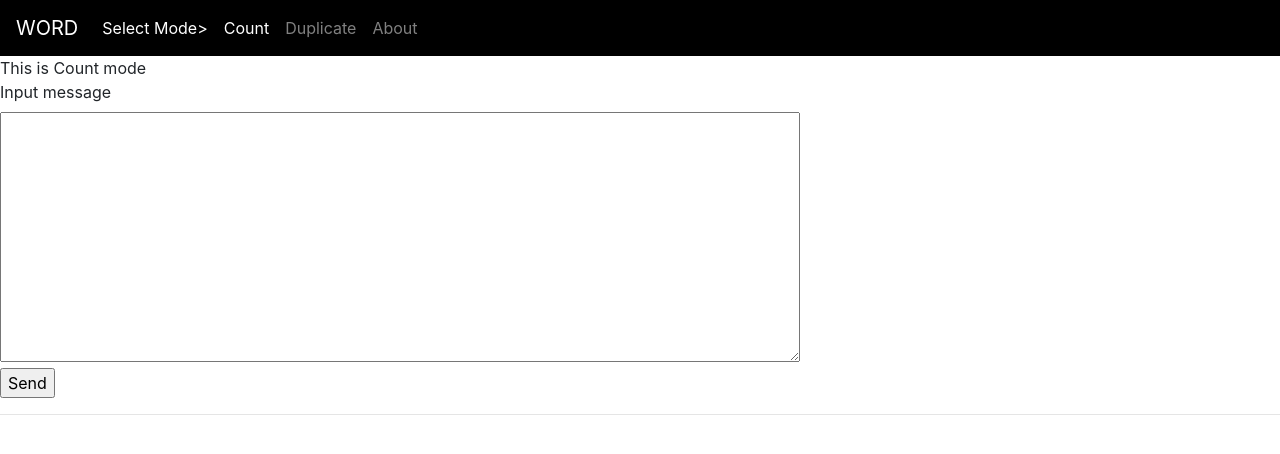
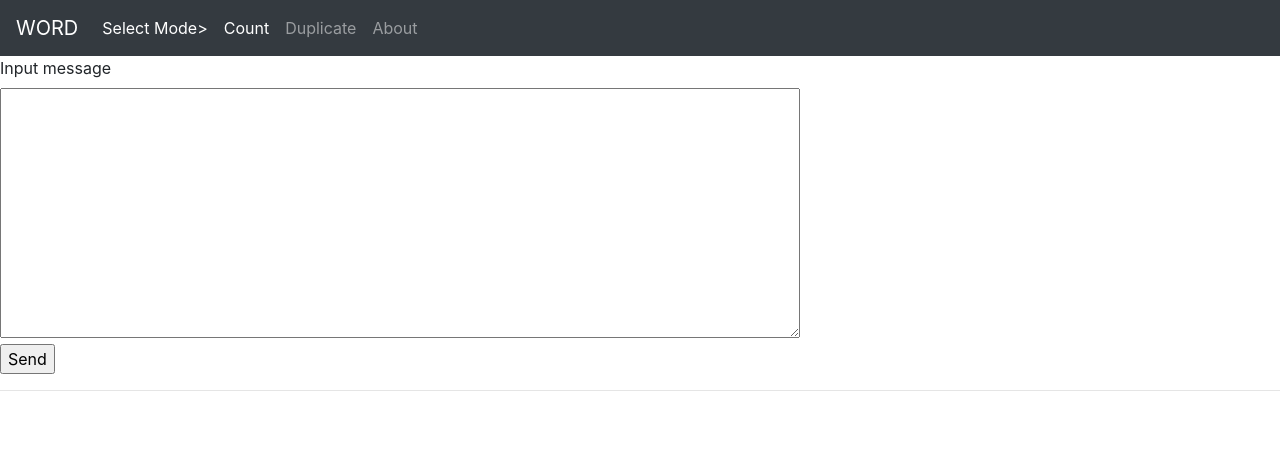
Before and after one commit to SirawitBu/Flask_tester, a Flask app: template templates/base.html in a window 1280 px wide. Shown: the top 454 px of the page. Run offline with Flask 2, Linux system fonts and the light colour scheme; the template is opened without the code that fills it: values that come from a table or form of the project are taken from there, others are empty; some libraries are stand-ins or nearby versions.

Commit message:
Add files via upload

```diff
--- a/templates/base.html
+++ b/templates/base.html
@@ -10,56 +10,44 @@
   <meta name="author" content="">
   <link rel="shortcut icon" href="/static/favicon.ico">
 
-  <!-- HTML5 shim, for IE 6-8 support of HTML elements -->
-  <!--[if lt IE 9]>
-    <script src="http://html5shim.googlecode.com/svn/trunk/html5.js"></script>
-  <![endif]-->
 <!-- CSS part  -->
   <style>
-        table,th,td,tr{
-            border: 1px solid black;
-            border-collapse: collapse;
-            text-align=center
+    .mHover:hover{
+      background-color: rgb(101, 207, 248);
+    }
+    #mClick:focus {
+      background-color: rgb(101, 207, 248);
+    }
+    #mClick:focus::after {
+      background-color: rgb(101, 207, 248);
+      content: ' ('attr(title)')';
     }
   </style>
 
   <link rel="stylesheet" href="https://cdn.jsdelivr.net/npm/bootstrap@4.4.1/dist/css/bootstrap.min.css" integrity="sha384-Vkoo8x4CGsO3+Hhxv8T/Q5PaXtkKtu6ug5TOeNV6gBiFeWPGFN9MuhOf23Q9Ifjh" crossorigin="anonymous">
   <script src="https://cdn.jsdelivr.net/npm/bootstrap@4.4.1/dist/js/bootstrap.min.js" integrity="sha384-wfSDF2E50Y2D1uUdj0O3uMBJnjuUD4Ih7YwaYd1iqfktj0Uod8GCExl3Og8ifwB6" crossorigin="anonymous"></script>
-
-  <!-- Rather use `less.js` to dynamically compile your `stylesheet/less` files? -->
   <script src="//cdnjs.cloudflare.com/ajax/libs/less.js/1.4.1/less.min.js"></script>
   <script>window.less || document.write('<script src="/static/js/less.js">\x3C/script>')</script>
-
-  <!-- Need Modernizr? Uncomment the following script. -->
-  <!-- <script src="/static/js/modernizr.js"></script> -->
 
 </head>
 
 <body>
-  <nav class="navbar navbar-expand-lg navbar navbar-dark" style="background-color: black;"">
+
+    <nav class="navbar navbar-expand-lg navbar-dark bg-dark" style="background-color: black; position: sticky; top: 0; width: 100%;">
       <a class="navbar-brand" href="#">WORD</a>
-        <button class="navbar-toggler" type="button" data-toggle="collapse" data-target="#navbarNav" aria-controls="navbarNav" aria-expanded="false" aria-label="Toggle navigation">
+      <button class="navbar-toggler" type="button" data-toggle="collapse" data-target="#navbarNavAltMarkup" aria-controls="navbarNavAltMarkup" aria-expanded="false" aria-label="Toggle navigation">
         <span class="navbar-toggler-icon"></span>
       </button>
-        <div class="collapse navbar-collapse" id="navbarNav">
-          <ul class="navbar-nav">
-            <li class="nav-item active">
-              <a class="nav-link" >Select Mode></a>
-            </li>
-            <li class="nav-item active">
-              <a class="nav-link" href="/">Count</a>
-            </li>
-            <li class="nav-item">
-              <a class="nav-link" href="/duplicate">Duplicate</a>
-            </li>
-            <li class="nav-item">
-              <a class="nav-link" href="/about">About</a>
-            </li>
-          </ul>
+      <div class="collapse navbar-collapse" id="navbarNavAltMarkup">
+        <div class="navbar-nav">
+          <a class="nav-item nav-link active">Select Mode></a>
+          <a class="nav-item nav-link active" href="/">Count</a>
+          <a class="nav-item nav-link" href="/duplicate">Duplicate</a>
+          <a class="nav-item nav-link" href="/about">About</a>
+        </div>
       </div>
     </nav>
 
-  This is Count mode
   <div>
     <form action="/" method="post">
       {{form.hidden_tag()}}
@@ -74,45 +62,31 @@
   <hr>
   <!-- ส่วนแสดงผล -->
   {% if message %}
-
     <!-- แสดงข้อความที่รับมา -->
     <div style="width: 500px">
       Message =
-      {% for i in range (0,nTag) %}
-        <span title={{tTag[i]}} style="text-align: center;"><strong>{{wTag[i]}}</strong></span>
-      {% endfor %}
-    </div>
-    <div style="width: 250px; height: 100px; border: 2px solid black; overflow: auto;">
-      {% for i in range (0,nTag) %}
-        <span>{{wTag[i]}}=>{{tTag[i]}}</span>
-        <br>
+      {% for i in Tag %}
+        <span class="mHover" id="mClick" tabindex="0" title={{Tag[i]}} style="text-align: center;"><strong>{{ i }}</strong></span>
       {% endfor %}
     </div>
 
-
     <!-- คำทั้งหมด,ความถี่ของคำ,ประเภทคำ -->
     <span>frequency of <strong>{{nkWord}}</strong> word</span>
-    <div style="width: 500px; height: 80px; border: 2px solid black; overflow: auto;">
-      <table>
-        <th>
-            <th>Word</th>
-        </th>
-        <th>
-        {% for i in kWord %}
-          <td>{{ i }}</td>
+    <div style="width: 300px; height: 100px; border: 2px solid black; overflow: auto;">
+      {% for i in fWord %}
+      {% set check = namespace(h_bool=False)%}
+        {% for j in Tag if check.h_bool == false%}
+          {% if j|string == i %}
+            {{i.lower()}} ({{Tag[j]}}) = {{fWord[i]}}
+            <br>
+            {% set check.h_bool = true %}
+          {% endif %}
         {% endfor %}
-        </th>
-        <tr></tr>
-        <th>
-            <th>Frequency</th>
-        </th>
-        <th>
-        {% for i in vWord %}
-          <td>{{ i }}</td>
       {% endfor %}
-        </th>
-      </table>
     </div>
+
+    <div></div>
+
     <!-- จำนวนคำทั้งหมด -->
     <span>Words ={{cWord}}</span>
     <br>
@@ -126,8 +100,15 @@
     <span>Characters(No space) ={{cAlpNoSp}}</span>
     <br>
     <span>Paragraph = {{cPar}}</span>
+    <br>
 
   {% endif %}
+
+
+  <script>
+    var text=document.getElementById("mText").value;
+    document.getElementById("message").innerHTML = text;
+  </script>
 
 
   <!-- JavaScript at the bottom for fast page loading -->
@@ -135,12 +116,6 @@
   <!-- Grab Google CDN's jQuery, with a protocol relative URL; fall back to local if necessary -->
   <script src="//ajax.googleapis.com/ajax/libs/jquery/1.10.2/jquery.min.js"></script>
   <script>window.jQuery || document.write('<script src="/static/js/libs/jquery.js">\x3C/script>')</script>
-
-
-  <!-- Additional JavaScript libraries and plugins... -->
-  {% block js %}{% endblock %}
-
-
   <!-- mathiasbynens.be/notes/async-analytics-snippet Change UA-XXXXX-X to be your site's ID -->
   <script>
     var _gaq=[['_setAccount','UA-XXXXX-X'],['_trackPageview']];
@@ -149,12 +124,5 @@
     s.parentNode.insertBefore(g,s)}(document,'script'));
   </script>
 
-
-  <!-- Prompt IE < 8 users to install Chrome Frame.  -->
-  <!--[if lt IE 8 ]>
-    <script src="//ajax.googleapis.com/ajax/libs/chrome-frame/1.0.3/CFInstall.min.js"></script>
-    <script>window.attachEvent('onload',function(){CFInstall.check({mode:'overlay'})})</script>
-  <![endif]-->
-
 </body>
 </html>
```
Also changed, not shown: templates/about.html (+14 -42 lines), templates/duplicate.html (+14 -43 lines). Lines whose indentation alone changed are shown as unchanged.
